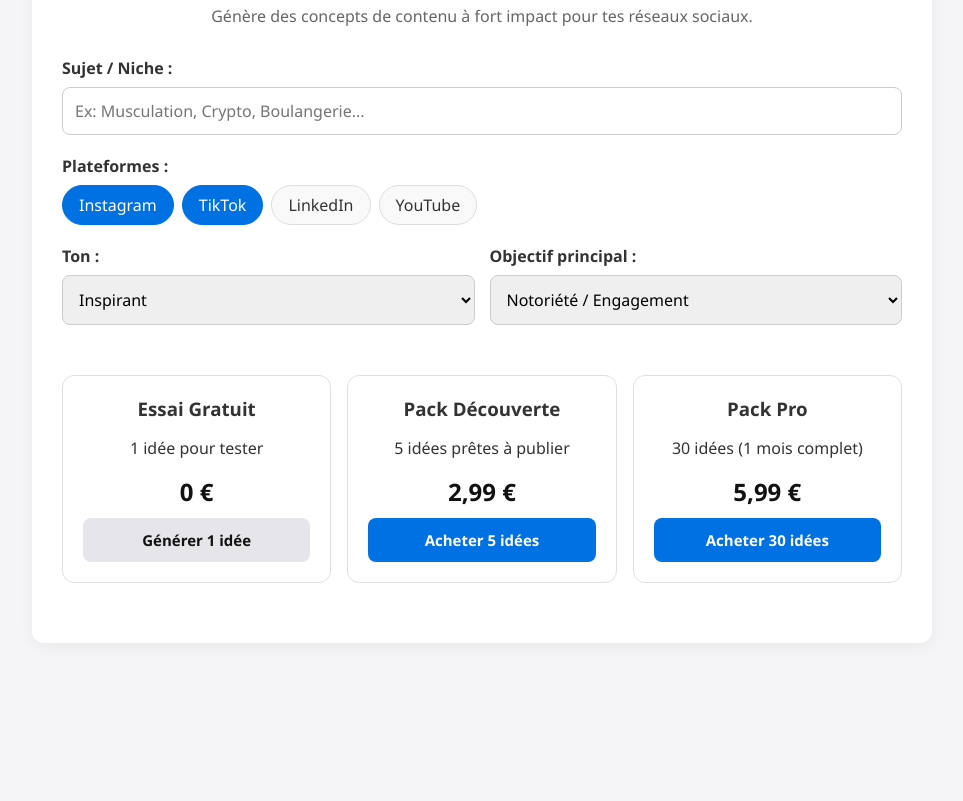
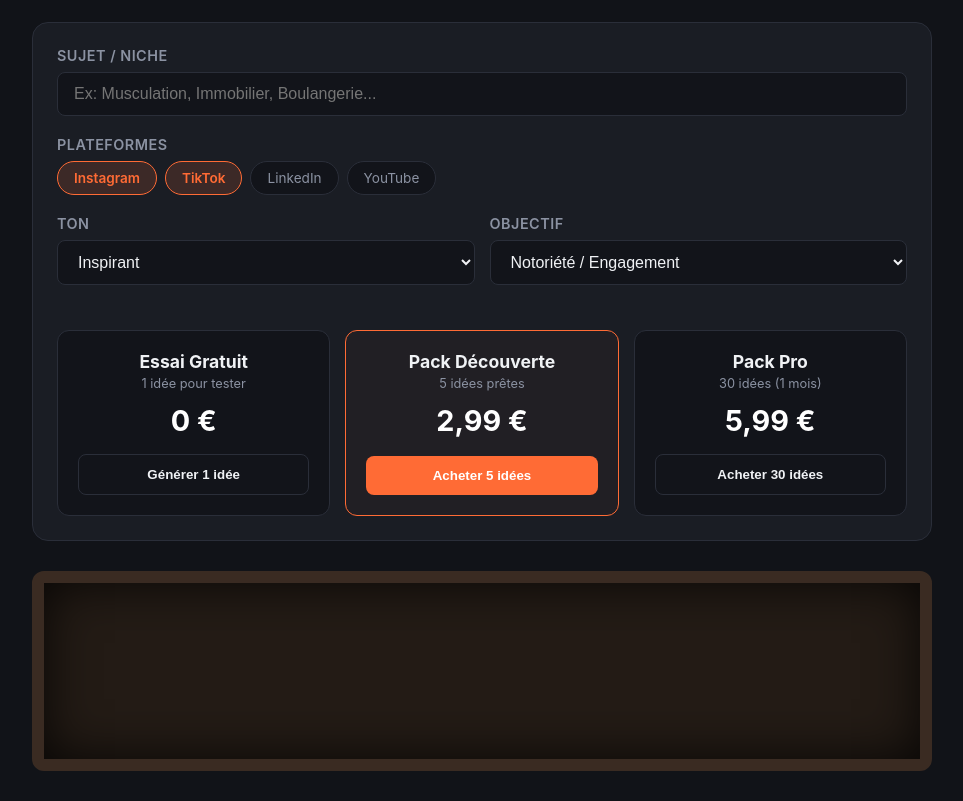
Before and after one commit to Tom58878/idea-planner, a website: page index.html in a window 1280 px wide. Shown: the part 109-910 px from the top of the page, without its empty margins (158-1121 px from the left). Before the commit the page ends 800 px from the top, so only its background shows below. Drawn offline with Linux system fonts and the light colour scheme.

Commit message:
Update index.html

```diff
--- a/index.html
+++ b/index.html
@@ -5,70 +5,179 @@
   <meta name="viewport" content="width=device-width, initial-scale=1.0" />
   <title>Le Planificateur d'Idées de Contenu</title>
   <style>
-    * { box-sizing: border-box; font-family: 'Segoe UI', Tahoma, Geneva, Verdana, sans-serif; }
-    body { background-color: #f5f5f7; margin: 0; padding: 20px; color: #333; }
-    .container { max-width: 900px; margin: 0 auto; background: white; padding: 30px; border-radius: 12px; box-shadow: 0 4px 15px rgba(0,0,0,0.05); }
-    h1 { margin-top: 0; color: #111; text-align: center; }
-    p.subtitle { text-align: center; color: #666; margin-bottom: 30px; }
+    :root {
+      --bg: #111318;
+      --card: #1a1d24;
+      --card-border: #2a2e39;
+      --text: #f0f2f5;
+      --muted: #8b92a2;
+      --accent: #ff6b35;
+      --accent-hover: #ff8555;
+    }
 
-    .form-group { margin-bottom: 20px; }
-    label { display: block; font-weight: 600; margin-bottom: 8px; }
-    input[type="text"], select { width: 100%; padding: 12px; border: 1px solid #ccc; border-radius: 8px; font-size: 16px; }
+    * { box-sizing: border-box; margin: 0; padding: 0; }
+    body {
+      font-family: -apple-system, BlinkMacSystemFont, "Segoe UI", Roboto, Helvetica, Arial, sans-serif;
+      background: var(--bg);
+      color: var(--text);
+      min-height: 100vh;
+      padding: 30px 15px;
+      display: flex;
+      flex-direction: column;
+      align-items: center;
+    }
 
-    .chips { display: flex; gap: 8px; flex-wrap: wrap; margin-top: 8px; }
-    .chip { padding: 8px 16px; border: 1px solid #ddd; border-radius: 20px; cursor: pointer; user-select: none; background: #f9f9f9; }
-    .chip.on { background: #0071e3; color: white; border-color: #0071e3; }
+    .container { width: 100%; max-width: 900px; }
 
-    .pricing-grid { display: grid; grid-template-columns: repeat(auto-fit, minmax(240px, 1fr)); gap: 16px; margin: 30px 0; }
-    .price-card { border: 1px solid #e0e0e0; border-radius: 12px; padding: 20px; text-align: center; background: #fff; display: flex; flex-direction: column; justify-content: space-between; }
-    .price-card h3 { margin: 0 0 10px 0; }
-    .price-card .price { font-size: 24px; font-weight: bold; margin: 10px 0; color: #111; }
-    .price-card button { padding: 12px; border: none; border-radius: 8px; background: #0071e3; color: white; font-weight: bold; cursor: pointer; width: 100%; font-size: 15px; }
-    .price-card button:hover { background: #005bb5; }
-    .price-card button.secondary { background: #e5e5ea; color: #111; }
-    .price-card button.secondary:hover { background: #d1d1d6; }
+    header { text-align: center; margin-bottom: 30px; }
+    header h1 { font-size: 2.2rem; margin-bottom: 8px; color: #fff; }
+    header p { color: var(--muted); font-size: 1rem; }
 
-    .error-msg { color: #d93025; text-align: center; font-weight: 600; margin: 15px 0; }
+    .control-panel {
+      background: var(--card);
+      border: 1px solid var(--card-border);
+      border-radius: 16px;
+      padding: 24px;
+      margin-bottom: 30px;
+    }
+
+    .field { margin-bottom: 20px; }
+    .field label { display: block; font-size: 0.9rem; font-weight: 600; margin-bottom: 8px; color: var(--muted); text-transform: uppercase; letter-spacing: 0.5px; }
+
+    input[type="text"], select {
+      width: 100%;
+      background: #12141a;
+      border: 1px solid var(--card-border);
+      color: var(--text);
+      padding: 12px 16px;
+      border-radius: 8px;
+      font-size: 1rem;
+      outline: none;
+    }
+    input[type="text"]:focus, select:focus { border-color: var(--accent); }
+
+    .chips { display: flex; gap: 8px; flex-wrap: wrap; }
+    .chip {
+      background: #12141a;
+      border: 1px solid var(--card-border);
+      color: var(--muted);
+      padding: 8px 16px;
+      border-radius: 20px;
+      font-size: 0.85rem;
+      cursor: pointer;
+      user-select: none;
+      transition: all 0.2s;
+    }
+    .chip.on { background: rgba(255,107,53,0.15); border-color: var(--accent); color: var(--accent); font-weight: 600; }
+
+    .grid-2 { display: grid; grid-template-columns: 1fr 1fr; gap: 15px; }
+    @media(max-width: 600px) { .grid-2 { grid-template-columns: 1fr; } }
+
+    .pricing-cards { display: grid; grid-template-columns: repeat(auto-fit, minmax(220px, 1fr)); gap: 15px; margin-top: 25px; }
+    .price-card {
+      background: #12141a;
+      border: 1px solid var(--card-border);
+      border-radius: 12px;
+      padding: 20px;
+      text-align: center;
+      display: flex;
+      flex-direction: column;
+      justify-content: space-between;
+    }
+    .price-card.featured { border-color: var(--accent); background: rgba(255,107,53,0.03); }
+    .price-card h3 { font-size: 1.1rem; margin-bottom: 4px; }
+    .price-card .sub { font-size: 0.8rem; color: var(--muted); margin-bottom: 12px; }
+    .price-card .amount { font-size: 1.8rem; font-weight: bold; margin-bottom: 16px; color: #fff; }
+
+    .btn {
+      width: 100%;
+      background: var(--accent);
+      color: white;
+      border: none;
+      padding: 12px;
+      border-radius: 8px;
+      font-weight: 600;
+      cursor: pointer;
+      transition: background 0.2s;
+    }
+    .btn:hover { background: var(--accent-hover); }
+    .btn.secondary { background: transparent; border: 1px solid var(--card-border); color: var(--text); }
+    .btn.secondary:hover { background: #232731; }
+
+    .error-msg { color: #ff5252; text-align: center; font-size: 0.9rem; margin-top: 15px; }
 
     .toolbar { display: none; justify-content: flex-end; margin-bottom: 15px; }
-    .toolbar button { padding: 8px 16px; border-radius: 6px; border: 1px solid #ccc; background: white; cursor: pointer; }
+    .toolbar button { background: var(--card); border: 1px solid var(--card-border); color: var(--text); padding: 8px 16px; border-radius: 6px; cursor: pointer; }
 
-    .notes-grid { display: grid; grid-template-columns: repeat(auto-fit, minmax(260px, 1fr)); gap: 20px; margin-top: 20px; }
-    .note { background: #fffde7; padding: 20px; border-radius: 8px; box-shadow: 2px 4px 10px rgba(0,0,0,0.1); position: relative; border-left: 5px solid #ffd54f; }
-    .note-head { display: flex; justify-content: space-between; align-items: flex-start; margin-bottom: 12px; }
-    .day-idx { font-size: 12px; font-weight: bold; color: #888; }
-    .pillar-tag { font-size: 11px; padding: 3px 8px; border-radius: 12px; background: #eee; font-weight: 600; text-transform: uppercase; }
-    .pillar-tag.vente { background: #ffebee; color: #c62828; }
-    .pillar-tag.storytelling { background: #e8eaf6; color: #283593; }
-    .pillar-tag.viralite { background: #f3e5f5; color: #6a1b9a; }
-    .pillar-tag.education { background: #e8f5e9; color: #2e7d32; }
+    /* Corkboard Visual Styling */
+    .corkboard {
+      background: #231b15;
+      border: 12px solid #3a2b22;
+      border-radius: 12px;
+      padding: 25px;
+      min-height: 200px;
+      box-shadow: inset 0 0 50px rgba(0,0,0,0.8);
+    }
 
-    .card-copy-btn { background: none; border: none; cursor: pointer; font-size: 16px; }
-    .block-label { font-weight: bold; font-size: 12px; color: #555; margin-top: 10px; text-transform: uppercase; }
-    .hook-text { font-size: 15px; font-weight: 600; margin: 4px 0; }
-    .concept-text { font-size: 14px; margin: 4px 0; color: #444; }
-    .structure-list { margin: 4px 0; padding-left: 20px; font-size: 13px; color: #555; }
-    .format-line { font-size: 13px; font-style: italic; color: #666; margin-top: 6px; }
-    .cta-text { font-size: 13px; font-weight: 600; color: #0071e3; margin-top: 6px; }
-    .platform-tags { display: flex; gap: 4px; flex-wrap: wrap; }
-    .ptag { font-size: 10px; background: #e0e0e0; padding: 2px 6px; border-radius: 4px; }
+    .notes-grid { display: grid; grid-template-columns: repeat(auto-fit, minmax(250px, 1fr)); gap: 20px; }
+    .note {
+      background: #fef08a;
+      color: #1c1917;
+      padding: 20px;
+      border-radius: 2px;
+      box-shadow: 5px 5px 15px rgba(0,0,0,0.4);
+      position: relative;
+      font-size: 0.9rem;
+    }
+    .note::before {
+      content: '';
+      position: absolute;
+      top: -10px;
+      left: 50%;
+      transform: translateX(-50%);
+      width: 14px;
+      height: 14px;
+      border-radius: 50%;
+      background: #ef4444;
+      box-shadow: 0 2px 4px rgba(0,0,0,0.3);
+    }
 
-    .loading-wrap { text-align: center; padding: 40px; font-size: 18px; color: #666; }
+    .note-head { display: flex; justify-content: space-between; align-items: center; margin-bottom: 10px; border-bottom: 1px solid rgba(0,0,0,0.1); padding-bottom: 5px; }
+    .day-idx { font-weight: bold; font-size: 0.75rem; color: #78350f; }
+    .pillar-tag { font-size: 0.65rem; padding: 2px 6px; border-radius: 4px; font-weight: bold; text-transform: uppercase; background: rgba(0,0,0,0.08); }
+
+    .card-copy-btn { background: none; border: none; cursor: pointer; font-size: 1rem; opacity: 0.6; }
+    .card-copy-btn:hover { opacity: 1; }
+
+    .block-label { font-weight: bold; font-size: 0.7rem; color: #92400e; margin-top: 8px; text-transform: uppercase; }
+    .hook-text { font-weight: bold; font-size: 0.95rem; margin-top: 2px; }
+    .concept-text { margin-top: 2px; color: #292524; }
+    .structure-list { margin-top: 4px; padding-left: 15px; font-size: 0.85rem; }
+    .format-line { margin-top: 6px; font-style: italic; font-size: 0.8rem; color: #57534e; }
+    .cta-text { margin-top: 6px; font-weight: 600; color: #b45309; font-size: 0.85rem; }
+
+    .platform-tags { display: flex; gap: 4px; margin-top: 10px; flex-wrap: wrap; }
+    .ptag { font-size: 0.65rem; background: rgba(0,0,0,0.06); padding: 2px 6px; border-radius: 3px; font-weight: 600; }
+
+    .loading-wrap { text-align: center; color: var(--muted); padding: 40px; }
   </style>
 </head>
 <body>
 
   <div class="container">
-    <h1>📌 Le Planificateur d'Idées</h1>
-    <p class="subtitle">Génère des concepts de contenu à fort impact pour tes réseaux sociaux.</p>
+    <header>
+      <h1>📌 Planificateur d'Idées</h1>
+      <p>Génère des concepts de contenu prêts à publier pour tes réseaux.</p>
+    </header>
 
-    <div class="form-group">
-      <label for="niche">Sujet / Niche :</label>
-      <input type="text" id="niche" placeholder="Ex: Musculation, Crypto, Boulangerie..." />
+    <div class="control-panel">
+      <div class="field">
+        <label for="niche">Sujet / Niche</label>
+        <input type="text" id="niche" placeholder="Ex: Musculation, Immobilier, Boulangerie..." />
       </div>
 
-    <div class="form-group">
-      <label>Plateformes :</label>
+      <div class="field">
+        <label>Plateformes</label>
         <div class="chips">
           <div class="chip on" data-p="Instagram">Instagram</div>
           <div class="chip on" data-p="TikTok">TikTok</div>
@@ -77,9 +186,9 @@
         </div>
       </div>
 
-    <div style="display: flex; gap: 15px;">
-      <div class="form-group" style="flex: 1;">
-        <label for="tone">Ton :</label>
+      <div class="grid-2">
+        <div class="field">
+          <label for="tone">Ton</label>
           <select id="tone">
             <option value="Inspirant">Inspirant</option>
             <option value="Educatif">Éducatif</option>
@@ -87,8 +196,8 @@
             <option value="Direct / Sans filtre">Direct / Sans filtre</option>
           </select>
         </div>
-      <div class="form-group" style="flex: 1;">
-        <label for="focus">Objectif principal :</label>
+        <div class="field">
+          <label for="focus">Objectif</label>
           <select id="focus">
             <option value="Notoriété">Notoriété / Engagement</option>
             <option value="Vente">Vente / Conversion</option>
@@ -99,32 +208,33 @@
 
       <div id="errMsg" class="error-msg"></div>
 
-    <div class="pricing-grid">
+      <div class="pricing-cards">
         <div class="price-card">
           <div>
             <h3>Essai Gratuit</h3>
-          <p>1 idée pour tester</p>
-          <div class="price">0 €</div>
+            <p class="sub">1 idée pour tester</p>
+            <div class="amount">0 €</div>
           </div>
-        <button id="btnFree" class="secondary">Générer 1 idée</button>
+          <button id="btnFree" class="btn secondary">Générer 1 idée</button>
         </div>
 
-      <div class="price-card">
+        <div class="price-card featured">
           <div>
             <h3>Pack Découverte</h3>
-          <p>5 idées prêtes à publier</p>
-          <div class="price">2,99 €</div>
+            <p class="sub">5 idées prêtes</p>
+            <div class="amount">2,99 €</div>
           </div>
-        <button id="btnStarter">Acheter 5 idées</button>
+          <button id="btnStarter" class="btn">Acheter 5 idées</button>
         </div>
 
         <div class="price-card">
           <div>
             <h3>Pack Pro</h3>
-          <p>30 idées (1 mois complet)</p>
-          <div class="price">5,99 €</div>
+            <p class="sub">30 idées (1 mois)</p>
+            <div class="amount">5,99 €</div>
           </div>
-        <button id="btnPremium">Acheter 30 idées</button>
+          <button id="btnPremium" class="btn secondary">Acheter 30 idées</button>
+        </div>
       </div>
     </div>
 
@@ -132,7 +242,9 @@
       <button id="copyBtn">Copier tout le texte</button>
     </div>
 
+    <div class="corkboard">
       <div id="resultsZone"></div>
+    </div>
   </div>
 
 <script>
@@ -155,7 +267,7 @@
   }
 
   function pinColor(seed){
-    const colors = ['#ff8a80','#8ad1ff','#c9f27a','#ffd27a'];
+    const colors = ['#ef4444','#3b82f6','#10b981','#f59e0b'];
     return colors[seed % colors.length];
   }
 
@@ -167,24 +279,16 @@
     errMsg.textContent = msg;
   }
 
-  function pillarClass(p){
-    const key = (p||'').toLowerCase();
-    if(key.includes('vente')) return 'vente';
-    if(key.includes('story')) return 'storytelling';
-    if(key.includes('viral')) return 'viralite';
-    return 'education';
-  }
-
   function renderIdeas(ideas){
     toolbar.style.display = 'flex';
     resultsZone.innerHTML = `<div class="notes-grid">${
       ideas.map((idea, i) => `
-        <div class="note" style="transform: rotate(${(i % 5 - 2) * 1.1}deg);">
+        <div class="note" style="transform: rotate(${(i % 5 - 2) * 1.5}deg);">
           <style>.note:nth-child(${i+1})::before{background:${pinColor(i)};}</style>
           <div class="note-head">
             <div>
               <div class="day-idx">JOUR ${String(i+1).padStart(2,'0')}</div>
-              <span class="pillar-tag ${pillarClass(idea.pillar)}">${idea.pillar || 'Éducation'}</span>
+              <span class="pillar-tag">${idea.pillar || 'Éducation'}</span>
             </div>
             <button class="card-copy-btn" data-idx="${i}" title="Copier ce post-it">📋</button>
           </div>
@@ -204,8 +308,8 @@
           <div class="format-line">${idea.format}</div>
           <div class="cta-text">📣 ${idea.cta}</div>
 
-          <div class="platform-tags" style="margin-top:9px;">${
-            (idea.platforms || []).map(p => `<span class="ptag ${p}">${p}</span>`).join('')
+          <div class="platform-tags">${
+            (idea.platforms || []).map(p => `<span class="ptag">${p}</span>`).join('')
           }</div>
         </div>
       `).join('')
@@ -248,7 +352,7 @@
     }
   }
 
-  // Vérification au retour de paiement Stripe
+  // Détection retour Stripe
   const urlParams = new URLSearchParams(window.location.search);
   const isSuccess = urlParams.get('success');
   const savedNiche = urlParams.get('niche');
@@ -258,17 +362,17 @@
     generateIdeas(savedNiche, "5");
   }
 
-  // Événements boutons
+  // Boutons
   document.getElementById('btnFree').addEventListener('click', () => {
     const niche = document.getElementById('niche').value.trim();
     if(!niche){ renderError('Écris ta niche pour commencer.'); return; }
     generateIdeas(niche, "1");
   });
 
-  document.getElementById('btnStarter').addEventListener('click', () => checkout(PRICE_STARTER, 'starter_clicked'));
-  document.getElementById('btnPremium').addEventListener('click', () => checkout(PRICE_PREMIUM, 'premium_clicked'));
+  document.getElementById('btnStarter').addEventListener('click', () => checkout(PRICE_STARTER));
+  document.getElementById('btnPremium').addEventListener('click', () => checkout(PRICE_PREMIUM));
 
-  async function checkout(priceId, eventName){
+  async function checkout(priceId){
     const niche = document.getElementById('niche').value.trim();
     if(!niche){ renderError('Entre d\'abord ta niche ci-dessus.'); return; }
 
```
Lines whose indentation alone changed are shown as unchanged.
